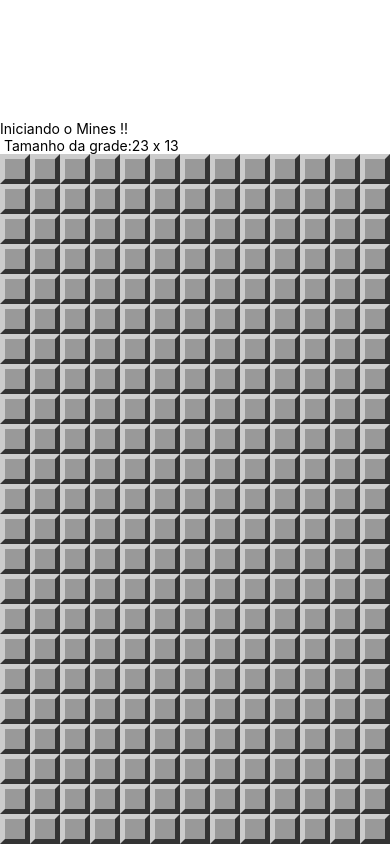
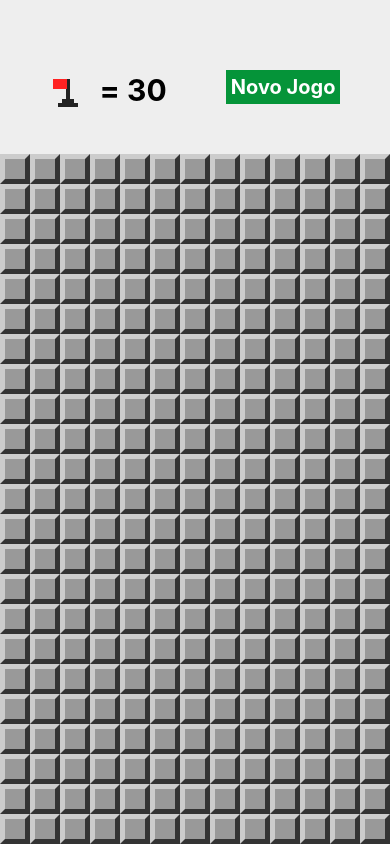
Before and after one commit to LuiisFernando/mines, a React Native app: screen / in a window 390 px wide. Built offline with nearby package versions, Linux system fonts and the light colour scheme.

Commit message:
implementando logica de setar dificuldade do jogo e reset de jogo quando clicar em novo jogo

```diff
--- a/App.js
+++ b/App.js
@@ -3,6 +3,8 @@ import { StyleSheet, Text, View, Alert} from 'react-native'
 
 import params from './src/params'
 import MineField from './src/components/MineField'
+import Header from './src/components/Header'
+import LevelSelection from './src/screens/LevelSelection'
 import {
   createMinedBoard,
   cloneBoard,
@@ -10,7 +12,8 @@ import {
   hadExplosion,
   ganhouJogo,
   exibeMinas,
-  invertFlag
+  invertFlag,
+  flagsUsadas
 } from './src/functions'
 
 export default class App extends Component {
@@ -34,7 +37,8 @@ export default class App extends Component {
     return {
       board: createMinedBoard(linhas, cols, this.quantidadeMinas()),
       ganhou: false,
-      perdeu: false
+      perdeu: false,
+      mostraLevelSelection: false
     }
   }
 
@@ -69,17 +73,27 @@ export default class App extends Component {
     this.setState({board, ganhou})
   }
 
+  onLevelSelected = level => {
+    params.dificultLevel = level;
+    this.setState(this.createState());
+  }
+
   render() {
     return (
       <View style={styles.container}>
 
-        <Text style={styles.welcome}>Iniciando o Mines !!</Text>
+        <LevelSelection
+          isVisible={this.state.mostraLevelSelection}
+          LevelSelected={this.onLevelSelected}
+          onCancel={() => this.setState({ mostraLevelSelection: false })} />
 
-        <Text style={styles.instructions}> Tamanho da grade:
-           {params.getQuantidadeLinhas()} x {params.getQuantidadeColuna()}</Text>
+        <Header flagsFaltam={this.quantidadeMinas() - flagsUsadas(this.state.board)}
+        onNewGame={() => this.setState(this.createState())}
+        FlagPressed={() => this.setState({ mostraLevelSelection: true })}/>
 
         <View style={styles.board}>
-          <MineField board={this.state.board} OpenField={this.onOpenField}
+          <MineField board={this.state.board}
+            OpenField={this.onOpenField}
             SelectField={this.onSelectField}/>
         </View>
 
--- /dev/null
+++ b/src/components/Header.js
@@ -0,0 +1,54 @@
+import React from 'react'
+import { View, StyleSheet, Text, TouchableOpacity } from 'react-native'
+import Flag from './Flag'
+
+export default props => {
+    return(
+        <View style={styles.container}>
+            <View style={styles.flagContainer}>
+                <TouchableOpacity onPress={props.FlagPressed}
+                    style={styles.flagButton}>
+                        <Flag bigger />
+                    </TouchableOpacity>
+                    <Text style={styles.flagsFaltam}>= {props.flagsFaltam}</Text>
+            </View>
+            <TouchableOpacity style={styles.button} onPress={props.onNewGame}>
+                <Text style={styles.buttonLabel}>Novo Jogo</Text>
+            </TouchableOpacity>
+        </View>
+    )
+}
+
+const styles = StyleSheet.create({
+  container: {
+    flex: 1,
+    flexDirection: 'row',
+    backgroundColor: '#EEE',
+    alignItems: 'center',
+    justifyContent: 'space-around',
+    paddingTop: 20,
+    paddingHorizontal: 20
+  },
+  flagContainer: {
+    flexDirection: 'row'
+  },
+  flagButton: {
+    marginTop: 10,
+    minWidth: 30
+  },
+  flagsFaltam: {
+      fontSize: 30,
+      fontWeight: 'bold',
+      paddingTop: 5,
+      marginLeft: 20
+  },
+  button: {
+    backgroundColor: '#059439',
+    padding: 5
+  },
+  buttonLabel: {
+    fontSize: 20,
+    color: '#FFF',
+    fontWeight: 'bold'
+  }
+})
--- a/src/functions.js
+++ b/src/functions.js
@@ -85,6 +85,8 @@ const abrirField = (board, row, column) => {
     }
 }
 
+const flagsUsadas = board => fields(board).filter(field => field.flagged).length
+
 const fields = board => [].concat(...board)
 const hadExplosion = board => fields(board).filter(field => field.exploded).length > 0
 const pendding = field => (field.mined && !field.flagged) || (!field.mined && !field.opened)
@@ -104,5 +106,6 @@ export {
     hadExplosion,
     ganhouJogo,
     exibeMinas,
-    invertFlag
+    invertFlag,
+    flagsUsadas
 }
--- /dev/null
+++ b/src/screens/LevelSelection.js
@@ -0,0 +1,84 @@
+import React from 'react'
+import {
+    View,
+    StyleSheet,
+    Text,
+    TouchableOpacity,
+    Modal
+} from 'react-native'
+
+export default props => {
+    return (
+        <Modal onRequestClose={props.onCancel}
+            visible={props.isVisible} animationType='slide'
+            transparent={true}>
+                <View style={styles.frame}>
+                    <View style={styles.container}>
+
+                        <Text style={styles.title}>Selecione o Nível</Text>
+
+                        <TouchableOpacity
+                            style={[styles.button, styles.bgEasy]}
+                            onPress={() => props.LevelSelected(0.1)}>
+
+                            <Text style={styles.buttonLabel}>Fácil</Text>
+
+                        </TouchableOpacity>
+
+                        <TouchableOpacity
+                            style={[styles.button, styles.bgNormal]}
+                            onPress={() => props.LevelSelected(0.2)}>
+
+                            <Text style={styles.buttonLabel}>Intermediario</Text>
+
+                        </TouchableOpacity>
+
+                        <TouchableOpacity
+                            style={[styles.button, styles.bgHard]}
+                            onPress={() => props.LevelSelected(0.3)}>
+
+                            <Text style={styles.buttonLabel}>Difícil</Text>
+
+                        </TouchableOpacity>
+                    </View>
+                </View>
+            </Modal>
+    )
+}
+
+const styles = StyleSheet.create({
+  frame: {
+      flex: 1,
+      alignItems: 'center',
+      justifyContent: 'center',
+      backgroundColor: 'rgba(0,0,0,0.6)'
+  },
+  container: {
+    backgroundColor: '#EEE',
+    alignItems: 'center',
+    justifyContent: 'center',
+    padding: 15
+  },
+  title: {
+      fontSize: 30,
+      fontWeight: 'bold'
+  },
+  button: {
+    marginTop: 10,
+    padding: 5
+  },
+  buttonLabel: {
+      fontSize: 20,
+      color: '#EEE',
+      fontWeight: 'bold'
+  },
+  bgEasy: {
+      backgroundColor: '#49b65d'
+  },
+  bgNormal: {
+      backgroundColor: '#2765F7'
+  },
+  bgHard: {
+      backgroundColor: '#D26337'
+  }
+})
```
